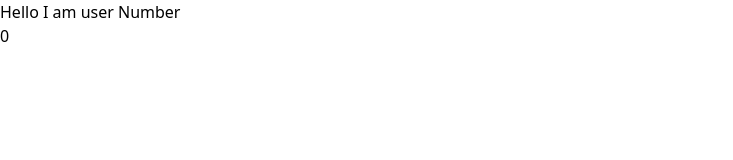
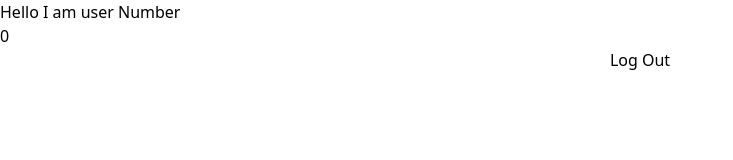
Before and after one commit to Nimur-Rashid-Imon66/Appifylab-first-team-project, a React (Vite) app in the folder client/: page / in a window 1280 px wide. Shown: the top 160 px of the page, without its empty margins (0-733 px from the left). Built offline with nearby package versions, Linux system fonts and the light colour scheme.

Commit message:
Add Online User

```diff
--- a/client/src/Home.tsx
+++ b/client/src/Home.tsx
@@ -1,12 +1,20 @@
 import { useContext } from "react";
 import { OnlineUserContext } from "./App";
+import { useNavigate } from "react-router-dom";
 
 const Home = () => {
-  const { currentLoginUser, _ } = useContext(OnlineUserContext);
+  const { currentLoginUser, setCurrentLoginUser } =
+    useContext(OnlineUserContext);
+  const navigate = useNavigate();
+  const logingout = () => {
+    setCurrentLoginUser(-1);
+    navigate("/login");
+  };
   return (
     <>
       <h1>Hello I am user Number</h1>
       {currentLoginUser}
+      <button onClick={logingout}>Log Out</button>
     </>
   );
 };
```
